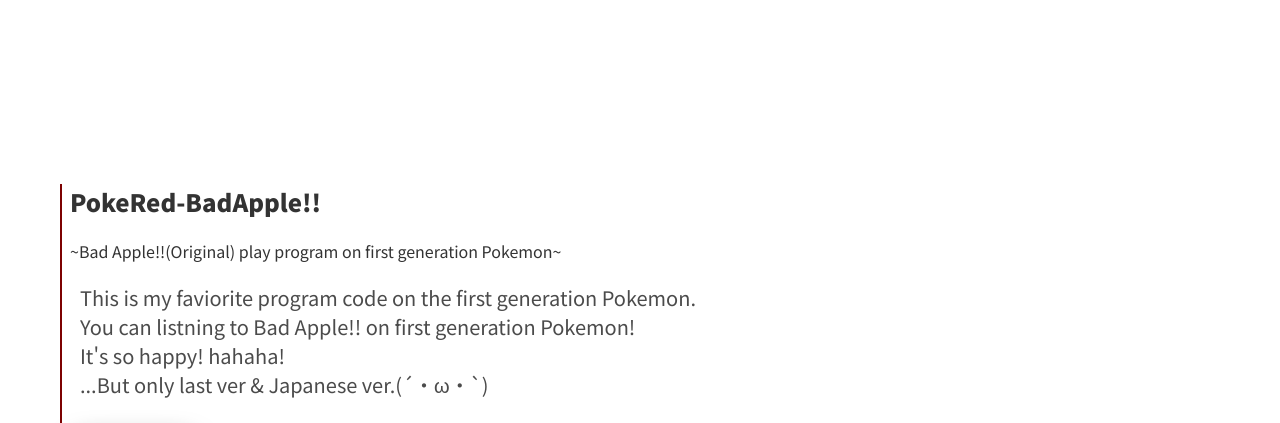
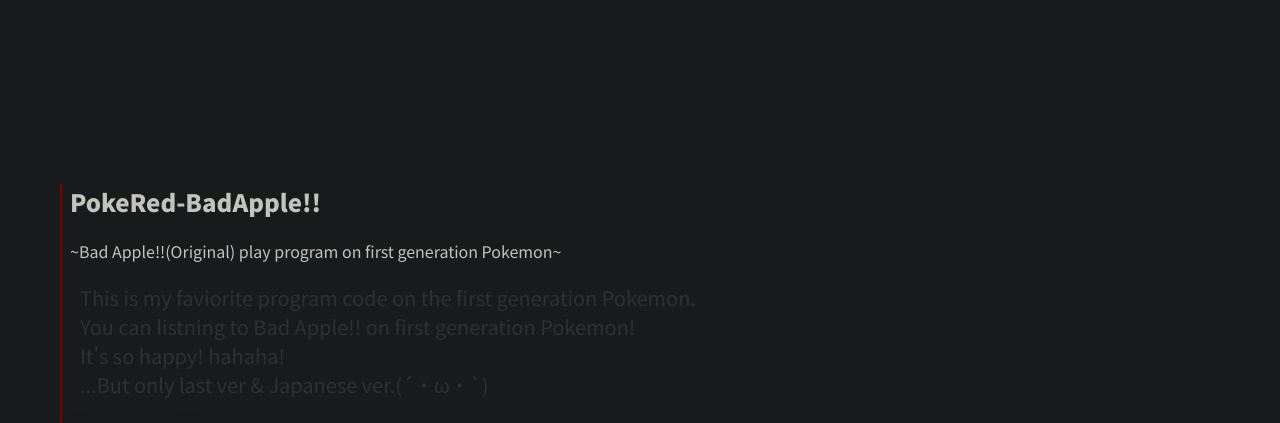
Before and after one commit to syobosyobonn/Zisty-Page, a plain HTML site: page en/index.html in a window 1280 px wide. Shown: the part 344-767 px from the top of the page. Drawn offline with Linux system fonts and the light colour scheme.

Commit message:
Update main.css

```diff
--- a/css/main.css
+++ b/css/main.css
@@ -2,12 +2,10 @@ body {
   font-family: 'Noto Sans JP', sans-serif;
   margin: 0;
   padding: 0;
-    background-color: #ffffff;
-    color: #333;
+  background-color: #181a1b;
+  color: #c2c3bc;
   min-height: 100vh;
-    /* 画面の高さいっぱいに表示するために追加 */
   overflow-x: hidden;
-    /* 横スクロールを禁止 */
 }
 
   a {
```
Lines whose indentation alone changed are shown as unchanged.
